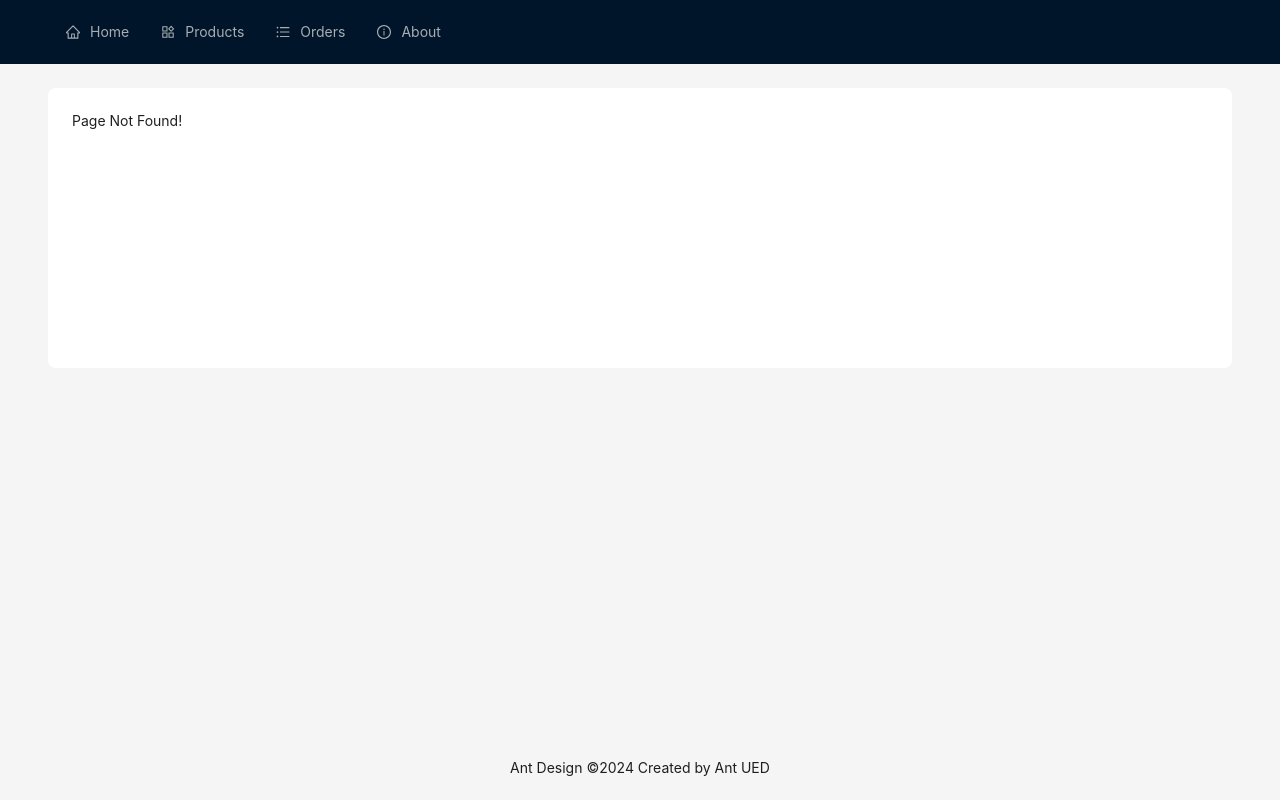
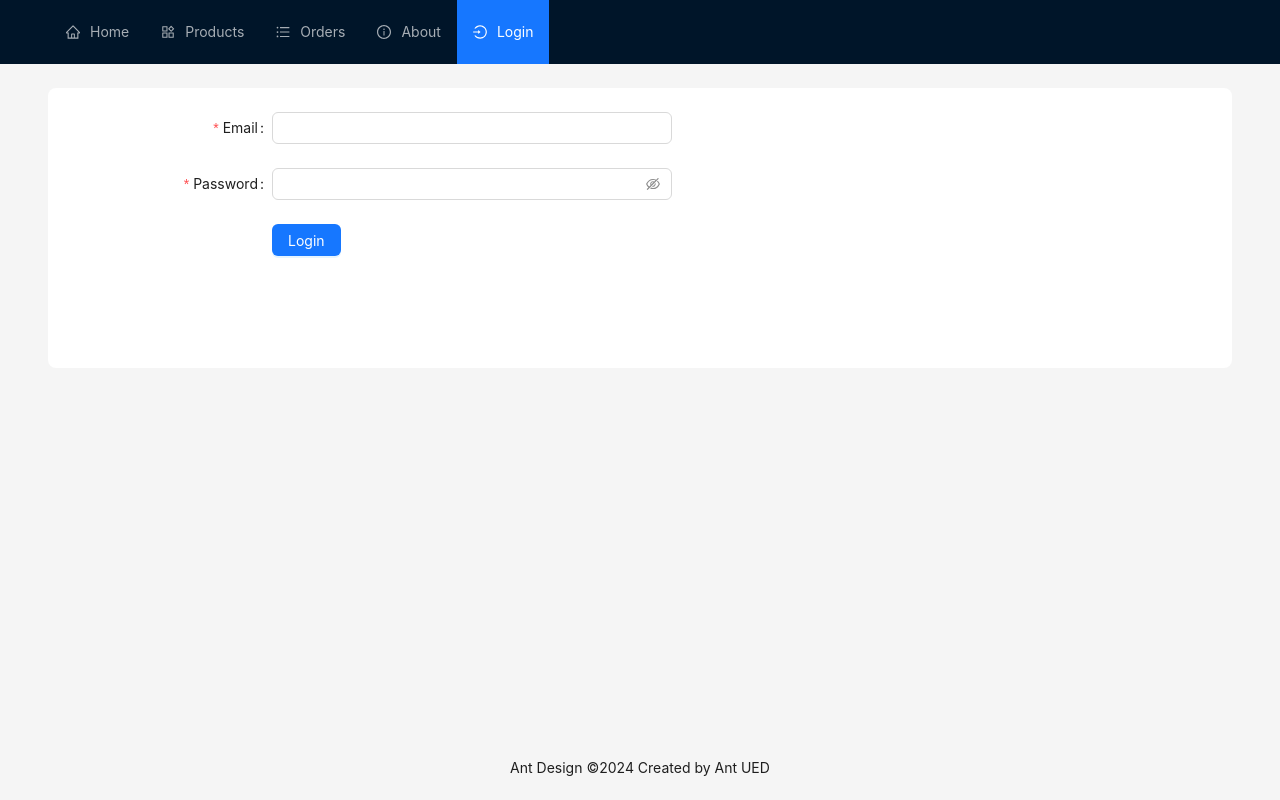
Before and after one commit to vladtymo/React-Shop-PV221, a React (Create React App) app: page /login in a window 1280 px wide. Before the commit this address had no page. Built offline with nearby package versions, Linux system fonts and the light colour scheme.

Commit message:
Implement login and logout

```diff
--- a/src/App.js
+++ b/src/App.js
@@ -5,6 +5,7 @@ import Home from './components/Home';
 import Products from './components/Products';
 import NoPage from './components/NoPage';
 import CreateForm from './components/CreateForm';
+import Login from './components/Login';
 
 const App = () => {
   return (
@@ -12,6 +13,7 @@ const App = () => {
       <Routes>
         <Route path="/" element={<Layout />}>
           <Route index element={<Home />} />
+          <Route path="login" element={<Login />} />
           <Route path="products" element={<Products />} />
           <Route path="products/create" element={<CreateForm />} />
           <Route path="products/edit/:id" element={<CreateForm />} />
--- a/src/components/CreateForm.js
+++ b/src/components/CreateForm.js
@@ -78,6 +78,10 @@ export default function CreateForm() {
 
     return (
         <>
+            <Button htmlType="button" onClick={() => navigate(-1)}>
+                Back
+            </Button>
+
             <h1 style={{ textAlign: "center" }}>{editMode ? 'Edit' : 'Create'} Product</h1>
             <Form
                 form={form}
@@ -88,6 +92,12 @@ export default function CreateForm() {
                     margin: "auto"
                 }}
                 layout="vertical"
+            // requiredMark={(label, { required }) => (
+            //     <>
+            //         {required ? <Tag color="error">Required</Tag> : null}
+            //         {label}
+            //     </>
+            // )}
             >
                 {/* <Form.Item hidden={true} name="id" label="id" /> */}
 
--- a/src/components/Header.js
+++ b/src/components/Header.js
@@ -1,7 +1,7 @@
 import React, { useEffect, useState } from 'react'
 import { Layout as AntdLayout, Menu } from 'antd';
 import { Link, useLocation } from 'react-router-dom';
-import { HomeOutlined, InfoCircleOutlined, ProductOutlined, UnorderedListOutlined } from '@ant-design/icons';
+import { HomeOutlined, InfoCircleOutlined, LoginOutlined, ProductOutlined, UnorderedListOutlined } from '@ant-design/icons';
 
 const { Header: AntdHeader } = AntdLayout;
 
@@ -25,6 +25,11 @@ const menuItems = [
         key: "/about",
         label: <Link to="/about">About</Link>,
         icon: <InfoCircleOutlined />
+    },
+    {
+        key: "/login",
+        label: <Link to="/login">Login</Link>,
+        icon: <LoginOutlined />
     }
 ]
 
@@ -53,7 +58,7 @@ export default function Header() {
             <Menu
                 theme="dark"
                 mode="horizontal"
-                defaultSelectedKeys={[current]}
+                selectedKeys={[current]}
                 items={menuItems}
                 style={{
                     flex: 1,
--- /dev/null
+++ b/src/components/Login.js
@@ -0,0 +1,95 @@
+import React from 'react';
+import { Button, Checkbox, Form, Input, message } from 'antd';
+import { accountsService } from '../server/accounts';
+import { tokensService } from '../server/tokens';
+
+const onFinish = async (values) => {
+    console.log('Success:', values);
+
+    const res = await accountsService.login(values);
+
+    if (res.status !== 200) {
+        message.console.error("Something went wrong!");
+        return;
+    }
+
+    tokensService.save(res.data);
+
+    console.log(tokensService.getAccessToken());
+};
+
+const onFinishFailed = (errorInfo) => {
+    console.log('Failed:', errorInfo);
+};
+
+export default function Login() {
+
+    return (
+        <Form
+            name="basic"
+            labelCol={{
+                span: 8,
+            }}
+            wrapperCol={{
+                span: 16,
+            }}
+            style={{
+                maxWidth: 600,
+            }}
+            initialValues={{
+                remember: true,
+            }}
+            onFinish={onFinish}
+            onFinishFailed={onFinishFailed}
+            autoComplete="off"
+        >
+            <Form.Item
+                label="Email"
+                name="email"
+                rules={[
+                    {
+                        required: true,
+                        message: 'Please input your email!',
+                    },
+                ]}
+            >
+                <Input />
+            </Form.Item>
+
+            <Form.Item
+                label="Password"
+                name="password"
+                rules={[
+                    {
+                        required: true,
+                        message: 'Please input your password!',
+                    },
+                ]}
+            >
+                <Input.Password />
+            </Form.Item>
+
+            {/* <Form.Item
+                name="remember"
+                valuePropName="checked"
+                wrapperCol={{
+                    offset: 8,
+                    span: 16,
+                }}
+            >
+                <Checkbox>Remember me</Checkbox>
+            </Form.Item> */}
+
+            <Form.Item
+                wrapperCol={{
+                    offset: 8,
+                    span: 16,
+                }}
+            >
+                <Button type="primary" htmlType="submit">
+                    Login
+                </Button>
+            </Form.Item>
+        </Form>
+    );
+}
--- a/src/components/Products.js
+++ b/src/components/Products.js
@@ -1,7 +1,7 @@
 import React, { useEffect, useState } from 'react';
 import { Button, message, Popconfirm, Space, Table } from 'antd';
 import { DeleteOutlined, EditOutlined } from '@ant-design/icons';
-import { Link } from 'react-router-dom';
+import { Link, useNavigate } from 'react-router-dom';
 import { makeFirstUpper } from '../utils/utils';
 import { productsService } from '../server/products';
 
@@ -82,6 +82,7 @@ function getColumns(deleteHandler) {
 export default function Products() {
 
     const [products, setProducts] = useState([]);
+    const navigate = useNavigate();
 
     const loadProducts = async () => {
         try {
@@ -124,6 +125,9 @@ export default function Products() {
                 <Button style={{ marginBottom: 10 }} type="primary">
                     <Link to="edit">Test Edit</Link>
                 </Button>
+                <Button htmlType="button" onClick={() => navigate(-1)}>
+                    Back
+                </Button>
             </Space>
             <Table columns={getColumns(deleteProduct)} dataSource={products} pagination={{ pageSize: 5 }} rowKey="id" />
         </>
--- /dev/null
+++ b/src/server/accounts.js
@@ -0,0 +1,12 @@
+import axios from "axios";
+
+const api = axios.create({
+    baseURL: process.env.REACT_APP_API_URL + "accounts/"
+});
+
+// ----- create service object
+export const accountsService = {
+    login: function (model) {
+        return api.post('login', model);
+    }
+}
--- /dev/null
+++ b/src/server/tokens.js
@@ -0,0 +1,19 @@
+const accessTokenKey = "accessKey";
+const refreshTokenKey = "refreshKey";
+
+export const tokensService = {
+    save: function (model) {
+        localStorage.setItem(accessTokenKey, model.accessToken);
+        localStorage.setItem(refreshTokenKey, model.refreshToken);
+    },
+    clear: function () {
+        localStorage.removeItem(accessTokenKey);
+        localStorage.removeItem(refreshTokenKey);
+    },
+    getAccessToken() {
+        return localStorage.getItem(accessTokenKey);
+    },
+    getRefreshToken() {
+        return localStorage.getItem(refreshTokenKey);
+    }
+}
```
